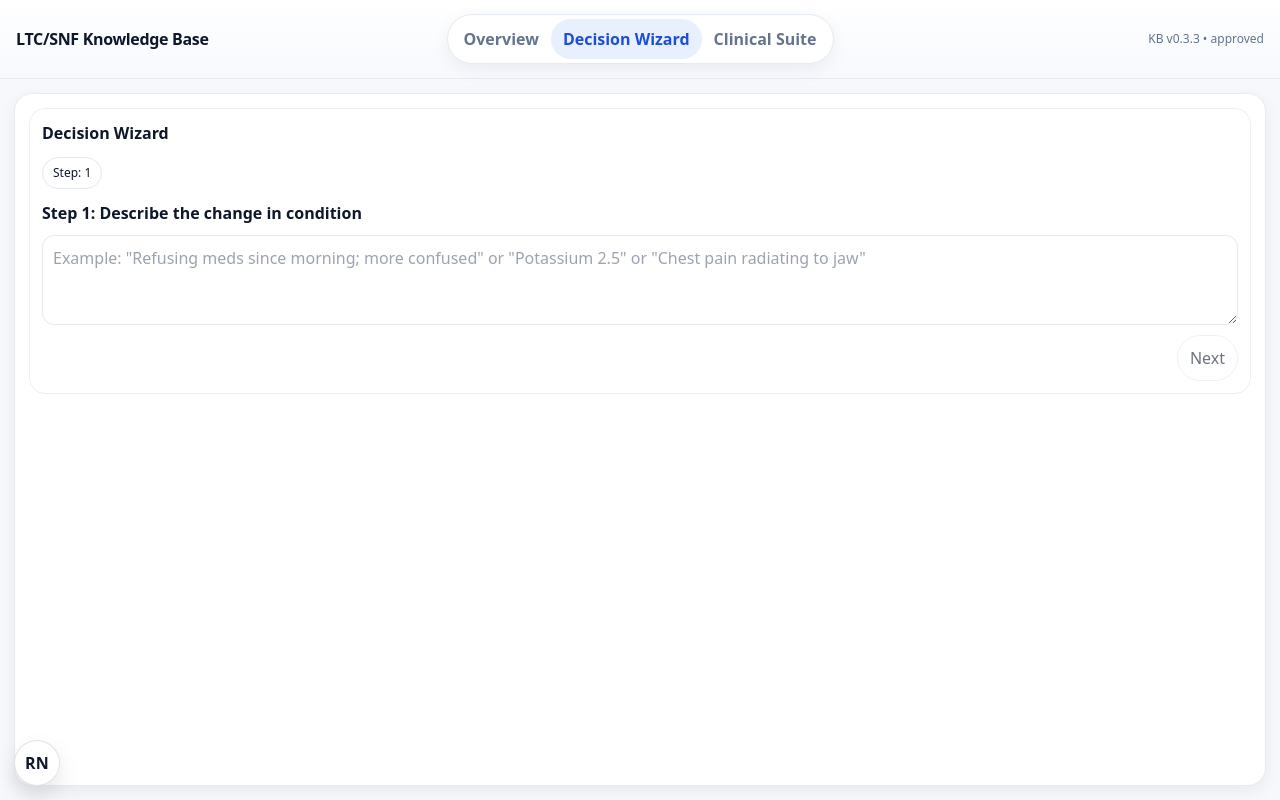
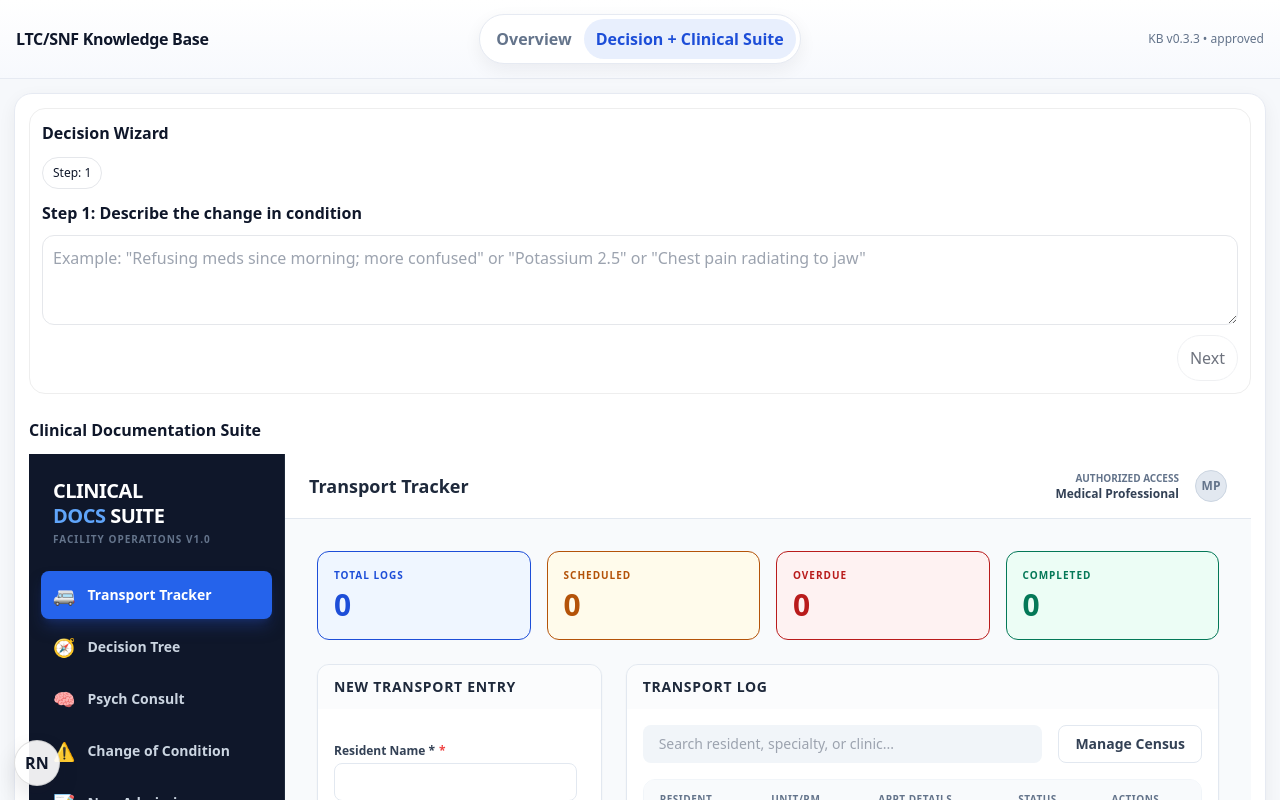
Before and after one commit to juanenguerra-cmd/clinical-suite, a React (Vite) app: page / in a window 1280 px wide. Both pictures are taken after a click on the button "Open Wizard". Built offline with nearby package versions, Linux system fonts and the light colour scheme.

Commit message:
Combine decision wizard with clinical suite

```diff
--- a/src/App.tsx
+++ b/src/App.tsx
@@ -1,10 +1,10 @@
 import * as React from "react";
-import { Link } from "react-router-dom";
 import { loadKB } from "@/kb/loadKb";
 import { useAppStore } from "@/store/appStore";
 import { OverviewPanel } from "@/features/home/OverviewPanel";
 import { DecisionWizardTab } from "@/features/wizard/DecisionWizardTab";
 import { ReleaseNotesButton } from "@/components/ReleaseNotesButton"; // ✅ ADD THIS
+import ClinicalApp from "@/clinical/ClinicalApp";
 
 export default function App() {
   const kb = useAppStore((s) => s.kb);
@@ -31,13 +31,8 @@ export default function App() {
               className={`kbTab ${activeTab === "wizard" ? "kbTabActive" : ""}`}
               onClick={() => actions.setTab("wizard")}
             >
-              Decision Wizard
+              Decision + Clinical Suite
             </button>
-
-            {/* Cross-app navigation */}
-            <Link className="kbTab" to="/suite" style={{ textDecoration: "none" }}>
-              Clinical Suite
-            </Link>
           </div>
 
           <div className="kbRight">
@@ -55,7 +50,17 @@ export default function App() {
       <div className="kbMain">
         <div className="panel panelPad" style={{ minWidth: 0 }}>
           {activeTab === "home" ? <OverviewPanel /> : null}
-          {activeTab === "wizard" ? <DecisionWizardTab /> : null}
+          {activeTab === "wizard" ? (
+            <div style={{ display: "flex", flexDirection: "column", gap: 24 }}>
+              <DecisionWizardTab />
+              <div>
+                <div style={{ fontWeight: 800, fontSize: 16, marginBottom: 12 }}>
+                  Clinical Documentation Suite
+                </div>
+                <ClinicalApp />
+              </div>
+            </div>
+          ) : null}
         </div>
       </div>
 
--- a/src/main.tsx
+++ b/src/main.tsx
@@ -3,7 +3,6 @@ import ReactDOM from "react-dom/client";
 import { BrowserRouter, Routes, Route } from "react-router-dom";
 import App from "./App";
 import { PacketPrintPage } from "@/pages/PacketPrintPage";
-import { ClinicalSuitePage } from "@/pages/ClinicalSuitePage";
 import "./index.css";
 import "@/styles/theme.css";
 import "@/styles/print.css";
@@ -14,7 +13,6 @@ ReactDOM.createRoot(document.getElementById("root")!).render(
       <Routes>
         <Route path="/" element={<App />} />
         <Route path="/packet" element={<PacketPrintPage />} />
-        <Route path="/suite" element={<ClinicalSuitePage />} />
       </Routes>
     </BrowserRouter>
   </React.StrictMode>
--- a/src/pages/ClinicalSuitePage.tsx
+++ /dev/null
@@ -1,32 +0,0 @@
-import { Link } from "react-router-dom";
-import ClinicalApp from "@/clinical/ClinicalApp";
-
-/**
- * Full-screen wrapper for the Clinical Documentation & Transport Suite.
- * Kept isolated so the KB app styles don’t clash with the Tailwind-based suite.
- */
-export function ClinicalSuitePage() {
-  return (
-    <div style={{ minHeight: "100vh" }}>
-      <div style={{ position: "fixed", top: 10, left: 10, zIndex: 50 }}>
-        <Link
-          to="/"
-          style={{
-            background: "rgba(255,255,255,0.95)",
-            border: "1px solid rgba(0,0,0,0.1)",
-            borderRadius: 12,
-            padding: "8px 12px",
-            fontSize: 12,
-            fontWeight: 700,
-            textDecoration: "none",
-            color: "#0f172a",
-            boxShadow: "0 10px 25px rgba(0,0,0,0.08)",
-          }}
-        >
-          ← Back to KB
-        </Link>
-      </div>
-      <ClinicalApp />
-    </div>
-  );
-}
```
